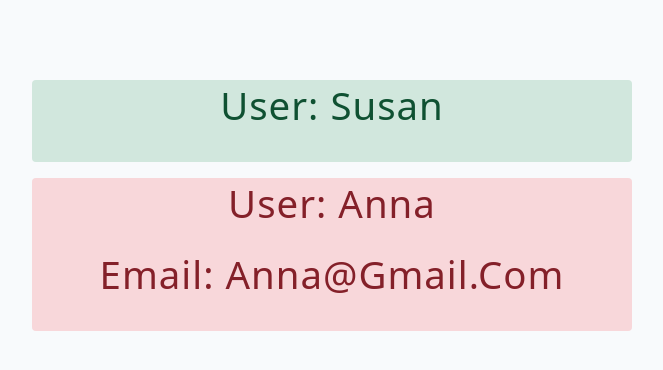
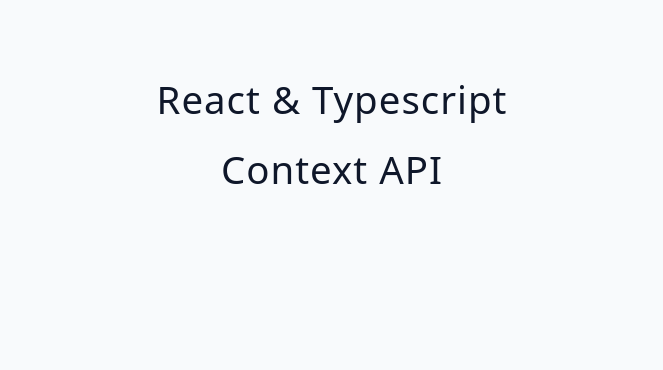
Before and after one commit to vsbron/course-all-in-one-2025, a React (Vite) app in the folder 14-typescript-react-essentials/: page / in a window 1280 px wide. Shown: the top 370 px of the page, without its empty margins (308-971 px from the left). Built offline with nearby package versions, Linux system fonts and the light colour scheme.

Commit message:
14-typescript-react-essentials - 06 - Add a Context API example

```diff
--- /dev/null
+++ b/14-typescript-react-essentials/src/06-context/context.tsx
@@ -0,0 +1,35 @@
+import { createContext, useContext, useState } from "react";
+
+// Create the context
+const ThemeContext = createContext<{ name: string } | undefined>(undefined);
+
+// Create the provider
+export const ThemeProvider = ({ children }: { children: React.ReactNode }) => {
+  // Create State value for text
+  // eslint-disable-next-line @typescript-eslint/no-unused-vars
+  const [text, setText] = useState("Hello");
+
+  // Returned Provider
+  return (
+    <ThemeContext.Provider value={{ name: text }}>
+      {children}
+    </ThemeContext.Provider>
+  );
+};
+
+// Create the custom hook for easier access
+// eslint-disable-next-line react-refresh/only-export-components
+export const useTheme = () => {
+  // Get the context from the Context API
+  const context = useContext(ThemeContext);
+
+  // Guard clause
+  if (context === undefined)
+    throw new Error("useTheme must be used within the ThemeProvider");
+
+  // Destructure the context
+  const { name } = context;
+
+  // Return the values
+  return { name };
+};
--- a/14-typescript-react-essentials/src/06-context/index.tsx
+++ b/14-typescript-react-essentials/src/06-context/index.tsx
@@ -1,4 +1,21 @@
+import { useTheme, ThemeProvider } from "./context";
+
+// The Parent component
+function ParentComponent() {
+  return (
+    <ThemeProvider>
+      <Component />
+    </ThemeProvider>
+  );
+}
+
+// The component
 function Component() {
+  // Get the context from the Context API
+  const { name } = useTheme();
+  console.log(name);
+
+  // Returned JSX
   return (
     <div>
       <h2>React & Typescript</h2>
@@ -6,4 +23,4 @@ function Component() {
     </div>
   );
 }
-export default Component;
+export default ParentComponent;
--- a/14-typescript-react-essentials/src/App.tsx
+++ b/14-typescript-react-essentials/src/App.tsx
@@ -1,11 +1,10 @@
-import Component from "./05-challenge";
+import Component from "./06-context";
 
 function App() {
   // Returned JSX
   return (
     <main>
-      <Component type="basic" name="Susan" />
-      <Component type="advanced" name="Anna" email="anna@gmail.com" />
+      <Component />
     </main>
   );
 }
```
